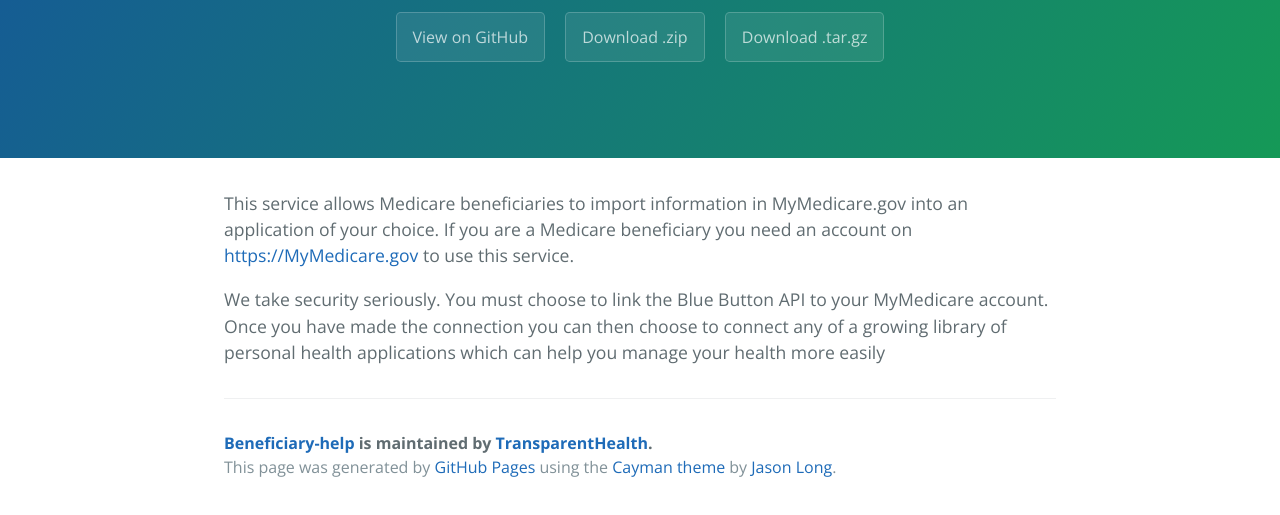
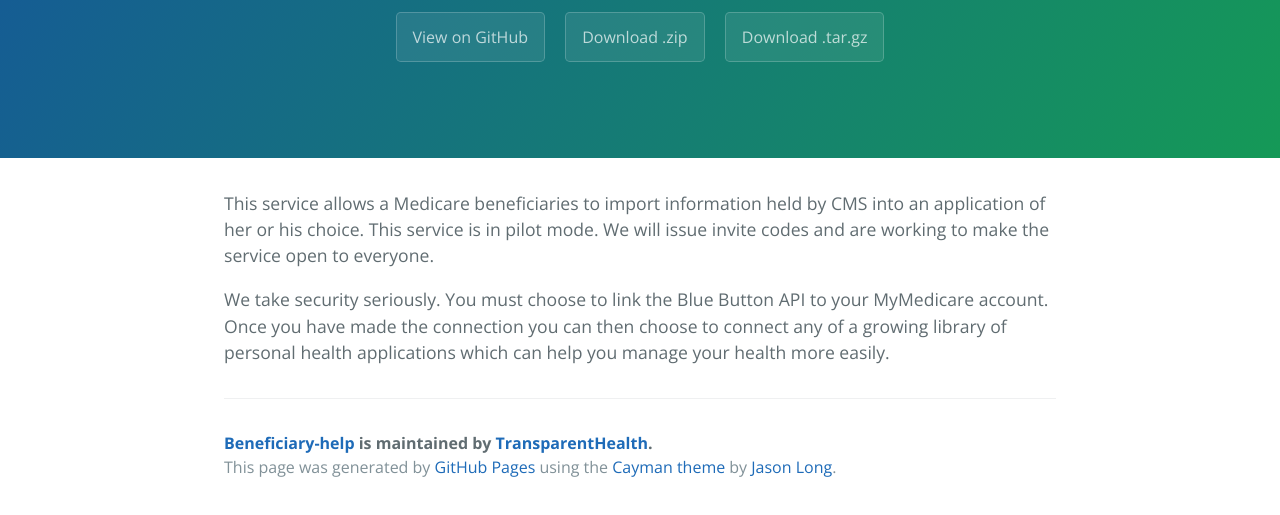
Before and after one commit to HHSIDEAlab/Developer-help, a plain HTML site: page index.html in a window 1280 px wide. Shown: the part 225-740 px from the top of the page. Drawn offline with nearby package versions, Linux system fonts and the light colour scheme.

Commit message:
Update index.html

```diff
--- a/index.html
+++ b/index.html
@@ -2,7 +2,7 @@
 <html lang="en-us">
   <head>
     <meta charset="UTF-8">
-    <title>Beneficiary-help by TransparentHealth</title>
+    <title>Beneficiary-help</title>
     <meta name="viewport" content="width=device-width, initial-scale=1">
     <link rel="stylesheet" type="text/css" href="stylesheets/normalize.css" media="screen">
     <link href='https://fonts.googleapis.com/css?family=Open+Sans:400,700' rel='stylesheet' type='text/css'>
@@ -19,12 +19,14 @@
     </section>
 
     <section class="main-content">
-      <p>This service allows Medicare beneficiaries to import information in MyMedicare.gov into an application of your choice. If you are a Medicare beneficiary you need an account on <a href="https://MyMedicare.gov">https://MyMedicare.gov</a> to use this service.</p>
+      <p>This service allows a Medicare beneficiaries to import information held by CMS into an
+        application of her or his choice.  This service is in pilot mode. We will issue invite codes and
+        are working to make the service open to everyone.
 
 <p>We take security seriously.  You must choose to link the Blue Button API to
 your MyMedicare account. Once you have made the connection you can then choose
 to connect any of a growing library of personal health applications which can help
-you manage your health more easily</p>
+you manage your health more easily.</p>
 
       <footer class="site-footer">
         <span class="site-footer-owner"><a href="https://github.com/TransparentHealth/beneficiary-help">Beneficiary-help</a> is maintained by <a href="https://github.com/TransparentHealth">TransparentHealth</a>.</span>
```
